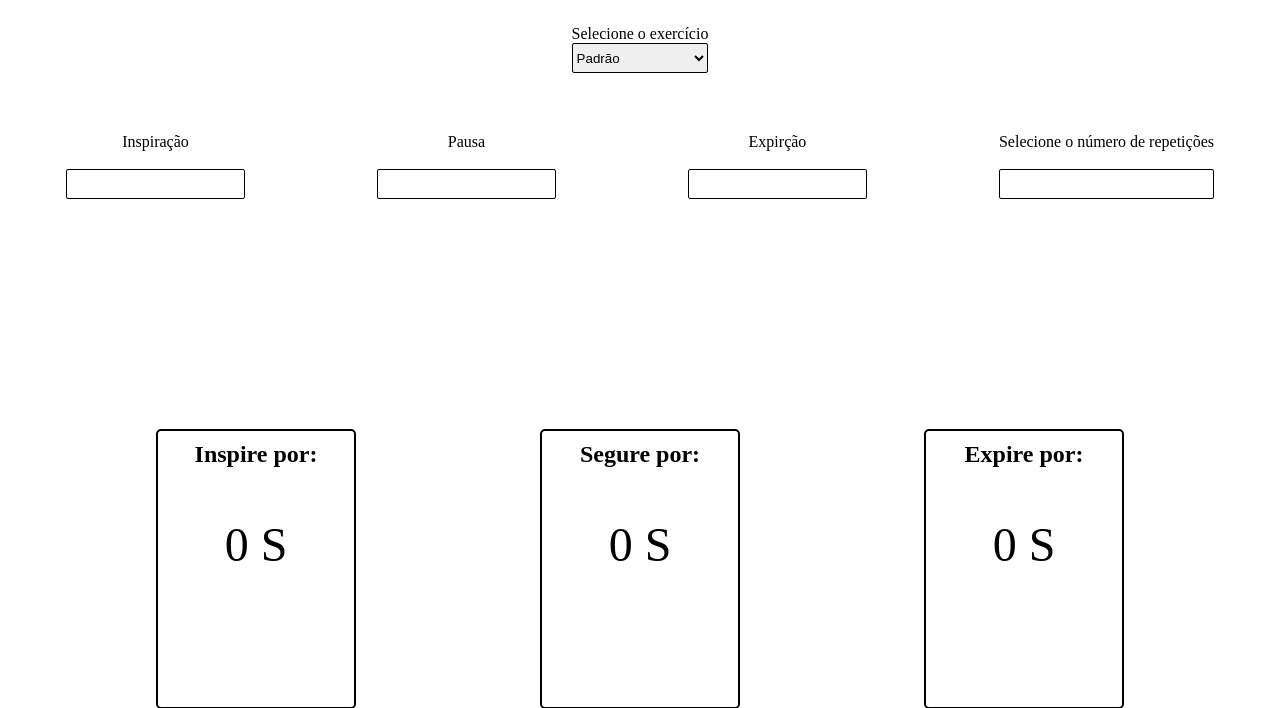
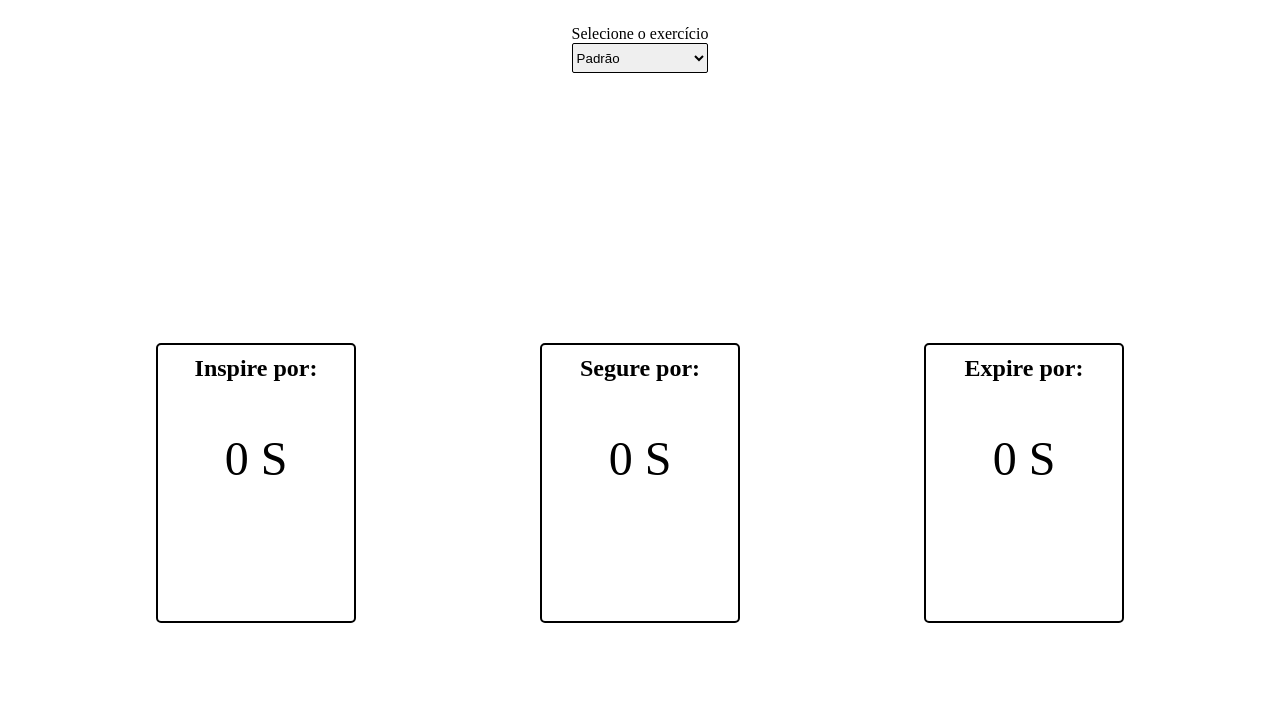
Before and after one commit to lucassdantas/Estudos, a PHP site: the page made by Projetos/Exercicio respiratorio app/index.html in a window 1280 px wide. Shown: the part 62-770 px from the top of the page. Run offline with PHP 8.4, Linux system fonts and the light colour scheme.

Commit message:
Add files via upload

```diff
--- a/Projetos/Exercicio respiratorio app/index.html
+++ b/Projetos/Exercicio respiratorio app/index.html
@@ -20,26 +20,26 @@
                 <option value="Custom">Customizado</option>
             </select>
         </div>
-        <div id="DivCustomTitle" class="Custom hidden">
-            <div id="DivCustomInsp" class="CustomDiv">
-                <label class="CustomLabel">Inspiração</label>
+        <div id="DivCustom" class="Custom CustomHidden">
+            <div id="DivCustomInsp" class="Custom CustomDiv CustomHidden">
+                <label class="Custom CustomLabel CustomHidden">Inspiração</label>
                 <br>
-                <input id="InspValue" type="number" class="ValueInput">
+                <input id="InspValue" type="number" class="Custom ValueInput CustomHidden">
             </div>
-            <div id="DivCustomPause" class="CustomDiv">
-                <label class="CustomLabel">Pausa</label>
+            <div id="DivCustomPause" class="Custom CustomDiv CustomHidden">
+                <label class="Custom CustomLabel CustomHidden">Pausa</label>
                 <br>
-                <input id="PauseValue"type="number" class="ValueInput">
+                <input id="PauseValue"type="number" class="Custom ValueInput CustomHidden">
             </div>
-            <div id="DivCustomExp" class="CustomDiv">
-                <label class="CustomLabel">Expirção</label>
+            <div id="DivCustomExp" class="Custom CustomDiv CustomHidden">
+                <label class="Custom CustomLabel CustomHidden">Expirção</label>
                 <br>
-                <input id="ExpValue" type="number" class="ValueInput">
+                <input id="ExpValue" type="number" class="Custom ValueInput CustomHidden">
             </div>
-            <div id="RepeatValue" class="CustomDiv">
-                <label id="SelectRepeatTitle" class="hide">Selecione o número de repetições</label>
+            <div id="RepeatValue" class="Custom CustomDiv CustomHidden">
+                <label id="SelectRepeatTitle" class="Custom CustomHidden">Selecione o número de repetições</label>
                 <br>
-                <input type="number" id="RepeatNumber" class="ValueInput">
+                <input type="number" id="RepeatNumber" class="Custom ValueInput CustomHidden">
             </div>
         </div>
         <section id="CutDownSection" class="cutdown">
--- a/Projetos/Exercicio respiratorio app/style.css
+++ b/Projetos/Exercicio respiratorio app/style.css
@@ -31,7 +31,7 @@ header{
 
 }
 
-#DivCustomTitle{
+#DivCustom{
     display:flex;
     flex-wrap:wrap;
 
@@ -46,6 +46,10 @@ header{
 .CustomDiv{
     margin:10px 0;
     display:grid;
+}
+.CustomHidden{
+    display:none;
+    visibility: hidden;
 }
 
 #CutDownSection{
```
Also changed, not shown: Projetos/Exercicio respiratorio app/script.js (+53 -3 lines).
